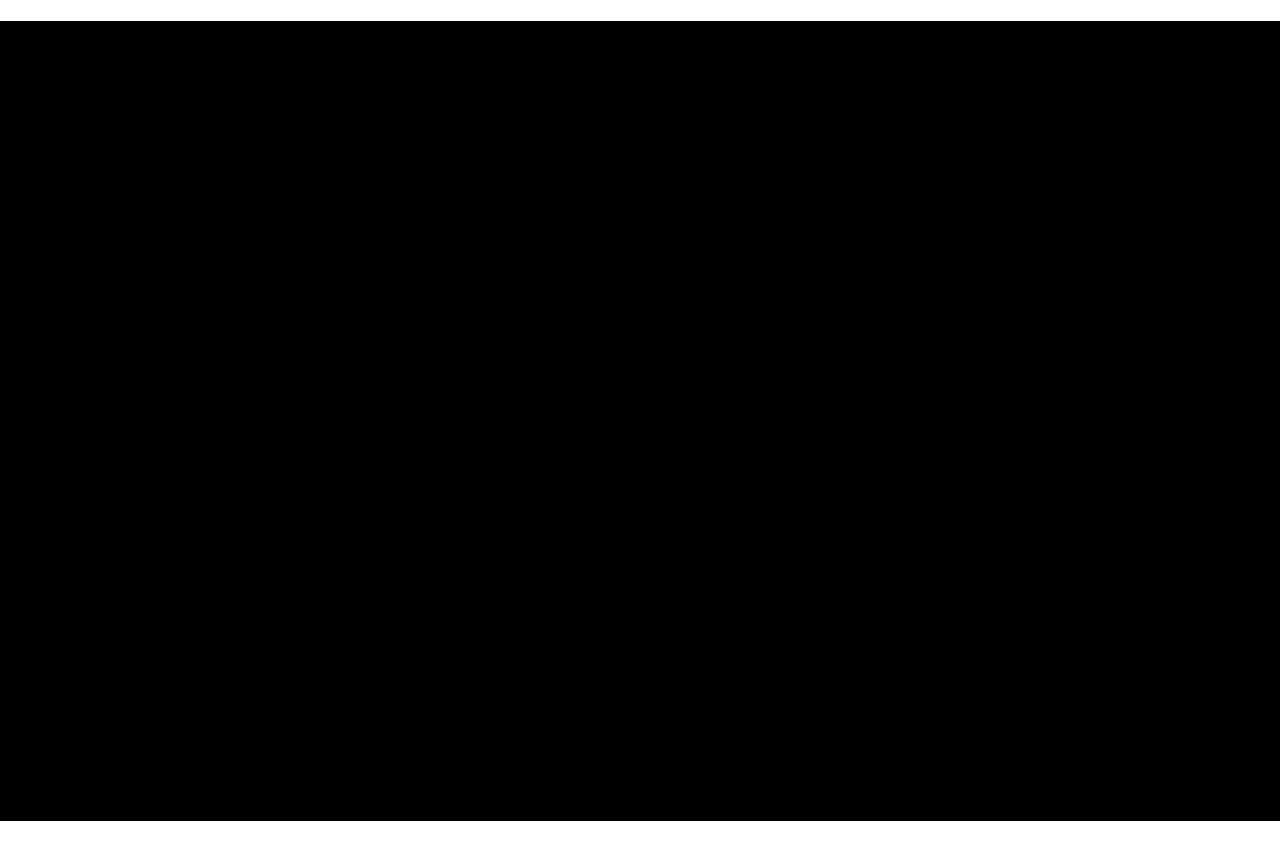
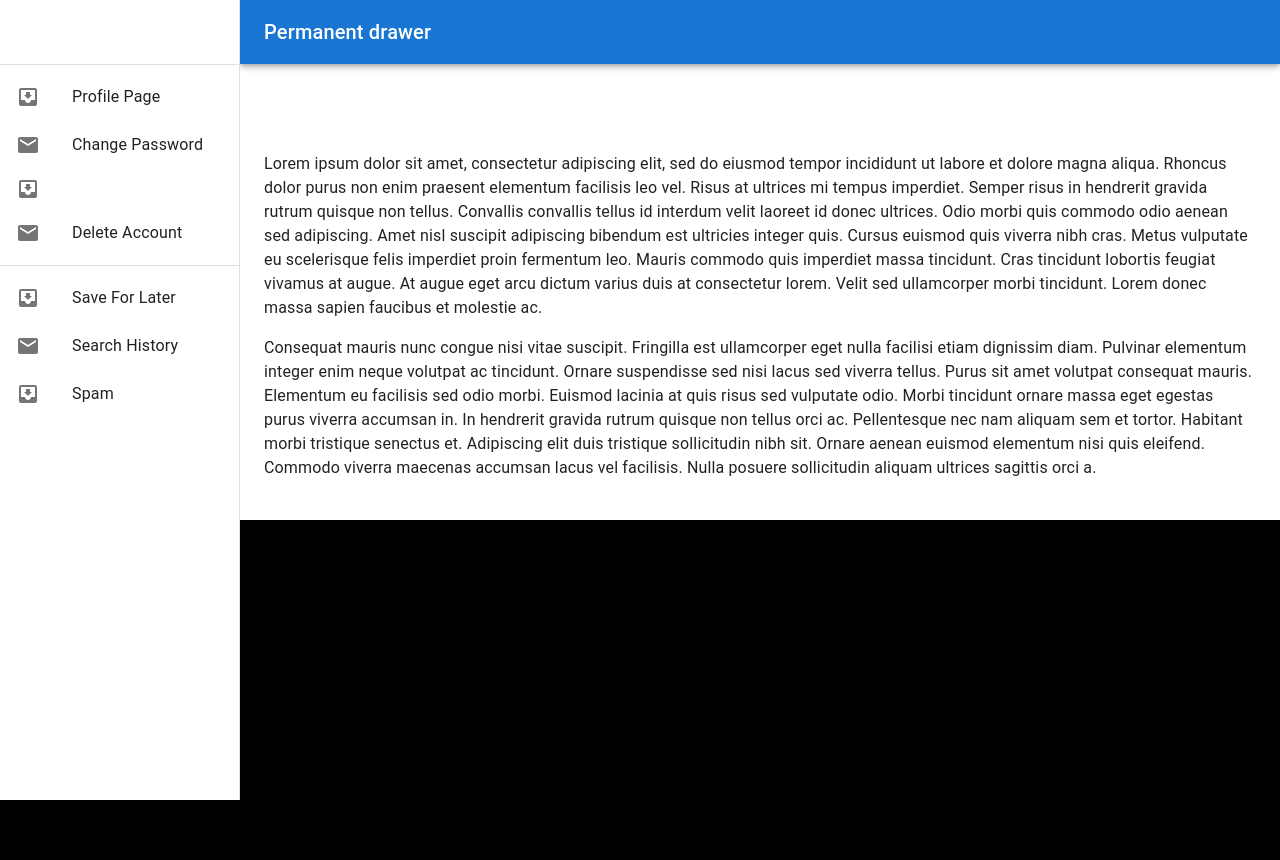
Before and after one commit to richardcolachagua/dream-closet, a React (Create React App) app: page /profilepage in a window 1280 px wide. Before the commit this address had no page. Shown: the top 860 px of the page. Before the commit the page ends 821 px from the top, so only its background shows below. Built offline with nearby package versions, Linux system fonts and the light colour scheme.

Commit message:
"Profile Page Implemented"

```diff
--- a/src/App.jsx
+++ b/src/App.jsx
@@ -6,10 +6,11 @@ import SignUpPage from "./frontend/Pages/SignUpPage";
 import About from "./frontend/Pages/About";
 import NotFoundPage from "./frontend/Pages/PageNotFound";
 import { Box } from "@mui/material";
+import ProfilePage from "./frontend/Pages/ProfilePage";
 
 function App() {
   return (
-    <Box sx={{ backgroundColor: "black", height: "100vh" }}>
+    <Box sx={{ backgroundColor: "black", height: "1000vh" }}>
       <Routes>
         <Route path="/HomePage" element={<HomePage />} />
         <Route path="/ContactPage" element={<ContactPage />} />
@@ -17,6 +18,7 @@ function App() {
         <Route path="/SignUpPage" element={<SignUpPage />} />
         <Route path="/About" element={<About />} />
         <Route path="/*" element={<NotFoundPage />} />
+        <Route path="/profilepage" element={<ProfilePage />} />
       </Routes>
     </Box>
   );
--- a/src/frontend/Pages/ProfilePage.jsx
+++ b/src/frontend/Pages/ProfilePage.jsx
@@ -1,46 +1,165 @@
-import React, { useState } from "react";
-import { Textfield, Button } from "@mui/material";
+import * as React from "react";
+import Box from "@mui/material/Box";
+import Drawer from "@mui/material/Drawer";
+import CssBaseline from "@mui/material/CssBaseline";
+import AppBar from "@mui/material/AppBar";
+import Toolbar from "@mui/material/Toolbar";
+import List from "@mui/material/List";
+import Typography from "@mui/material/Typography";
+import Divider from "@mui/material/Divider";
+import ListItem from "@mui/material/ListItem";
+import ListItemButton from "@mui/material/ListItemButton";
+import ListItemIcon from "@mui/material/ListItemIcon";
+import ListItemText from "@mui/material/ListItemText";
+import InboxIcon from "@mui/icons-material/MoveToInbox";
+import MailIcon from "@mui/icons-material/Mail";
+import Header from "../Components/Header";
 
-function ProfilePage({ userProfile, onUpdate }) {
-  const [profile, setProfile] = useState(userProfile);
+const drawerWidth = 240;
 
-  const handleChange = (event) => {
-    const { name, value } = event.target;
-    setProfile({ ...profile, [name]: value });
-  };
-
-  const handleSubmit = () => {
-    fetch("/api/user/profile", {
-      method: "PUT",
-      headers: {
-        "Content-Type": "application/json",
-      },
-      body: JSON.stringify(profile),
-    })
-      .then((response) => response.json())
-      .then((data) => onUpdate(data));
-  };
+export default function PermanentDrawerLeft() {
   return (
-    <form>
-      <Textfield
-        name="username"
-        label="Username"
-        value={profile.username}
-        onChange={handleChange}
-        sx={{ mb: 2 }}
-      />
-      <Textfield
-        name="email"
-        label="Email"
-        value={profile.email}
-        onChange={handleChange}
-        sx={{ mb: 2 }}
-      />
-      <Button variant="contained" onClick={handleSubmit}>
-        Update Profile
-      </Button>
-    </form>
+    <>
+      <Box>
+        <Header />
+      </Box>
+      <Box sx={{ display: "flex" }}>
+        {" "}
+        <CssBaseline />
+        <AppBar
+          position="fixed"
+          sx={{
+            width: `calc(100% - ${drawerWidth}px)`,
+            ml: `${drawerWidth}px`,
+          }}
+        >
+          <Toolbar>
+            <Typography variant="h6" noWrap component="div">
+              Permanent drawer
+            </Typography>
+          </Toolbar>
+        </AppBar>
+        <Drawer
+          sx={{
+            width: drawerWidth,
+            flexShrink: 0,
+            "& .MuiDrawer-paper": {
+              width: drawerWidth,
+              boxSizing: "border-box",
+            },
+          }}
+          variant="permanent"
+          anchor="left"
+        >
+          <Toolbar />
+          <Divider />
+          <List>
+            {["Profile Page", "Change Password", "", "Delete Account"].map(
+              (text, index) => (
+                <ListItem key={text} disablePadding>
+                  <ListItemButton>
+                    <ListItemIcon>
+                      {index % 2 === 0 ? <InboxIcon /> : <MailIcon />}
+                    </ListItemIcon>
+                    <ListItemText primary={text} />
+                  </ListItemButton>
+                </ListItem>
+              )
+            )}
+          </List>
+          <Divider />
+          <List>
+            {["Save For Later", "Search History", "Spam"].map((text, index) => (
+              <ListItem key={text} disablePadding>
+                <ListItemButton>
+                  <ListItemIcon>
+                    {index % 2 === 0 ? <InboxIcon /> : <MailIcon />}
+                  </ListItemIcon>
+                  <ListItemText primary={text} />
+                </ListItemButton>
+              </ListItem>
+            ))}
+          </List>
+        </Drawer>
+        <Box
+          component="main"
+          sx={{ flexGrow: 1, bgcolor: "background.default", p: 3 }}
+        >
+          <Toolbar />
+          <Typography paragraph>
+            Lorem ipsum dolor sit amet, consectetur adipiscing elit, sed do
+            eiusmod tempor incididunt ut labore et dolore magna aliqua. Rhoncus
+            dolor purus non enim praesent elementum facilisis leo vel. Risus at
+            ultrices mi tempus imperdiet. Semper risus in hendrerit gravida
+            rutrum quisque non tellus. Convallis convallis tellus id interdum
+            velit laoreet id donec ultrices. Odio morbi quis commodo odio aenean
+            sed adipiscing. Amet nisl suscipit adipiscing bibendum est ultricies
+            integer quis. Cursus euismod quis viverra nibh cras. Metus vulputate
+            eu scelerisque felis imperdiet proin fermentum leo. Mauris commodo
+            quis imperdiet massa tincidunt. Cras tincidunt lobortis feugiat
+            vivamus at augue. At augue eget arcu dictum varius duis at
+            consectetur lorem. Velit sed ullamcorper morbi tincidunt. Lorem
+            donec massa sapien faucibus et molestie ac.
+          </Typography>
+          <Typography paragraph>
+            Consequat mauris nunc congue nisi vitae suscipit. Fringilla est
+            ullamcorper eget nulla facilisi etiam dignissim diam. Pulvinar
+            elementum integer enim neque volutpat ac tincidunt. Ornare
+            suspendisse sed nisi lacus sed viverra tellus. Purus sit amet
+            volutpat consequat mauris. Elementum eu facilisis sed odio morbi.
+            Euismod lacinia at quis risus sed vulputate odio. Morbi tincidunt
+            ornare massa eget egestas purus viverra accumsan in. In hendrerit
+            gravida rutrum quisque non tellus orci ac. Pellentesque nec nam
+            aliquam sem et tortor. Habitant morbi tristique senectus et.
+            Adipiscing elit duis tristique sollicitudin nibh sit. Ornare aenean
+            euismod elementum nisi quis eleifend. Commodo viverra maecenas
+            accumsan lacus vel facilisis. Nulla posuere sollicitudin aliquam
+            ultrices sagittis orci a.
+          </Typography>
+        </Box>
+      </Box>
+    </>
   );
 }
 
-export default ProfilePage;
+// function ProfilePage({ userProfile, onUpdate }) {
+//   const [profile, setProfile] = useState(userProfile);
+
+//   const handleChange = (event) => {
+//     const { name, value } = event.target;
+//     setProfile({ ...profile, [name]: value });
+//   };
+
+//   const handleSubmit = () => {
+//     fetch("/api/user/profile", {
+//       method: "PUT",
+//       headers: {
+//         "Content-Type": "application/json",
+//       },
+//       body: JSON.stringify(profile),
+//     })
+//       .then((response) => response.json())
+//       .then((data) => onUpdate(data));
+//   };
+//   return (
+//     <form>
+//       <Textfield
+//         name="username"
+//         label="Username"
+//         value={profile.username}
+//         onChange={handleChange}
+//         sx={{ mb: 2 }}
+//       />
+//       <Textfield
+//         name="email"
+//         label="Email"
+//         value={profile.email}
+//         onChange={handleChange}
+//         sx={{ mb: 2 }}
+//       />
+//       <Button variant="contained" onClick={handleSubmit}>
+//         Update Profile
+//       </Button>
+//     </form>
+//   );
+// }
```
